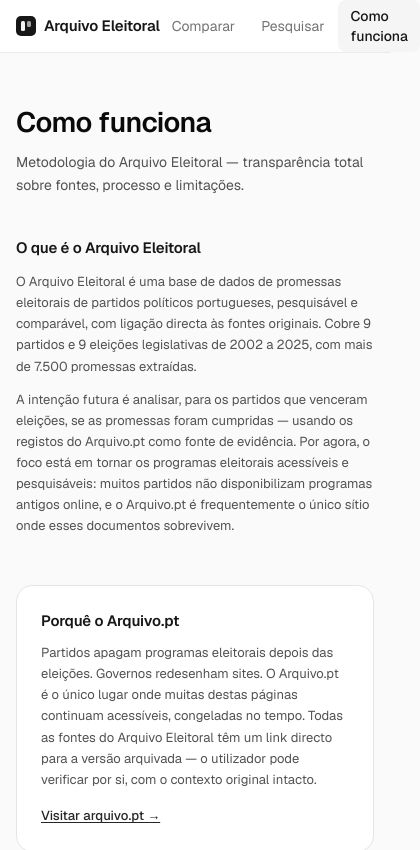
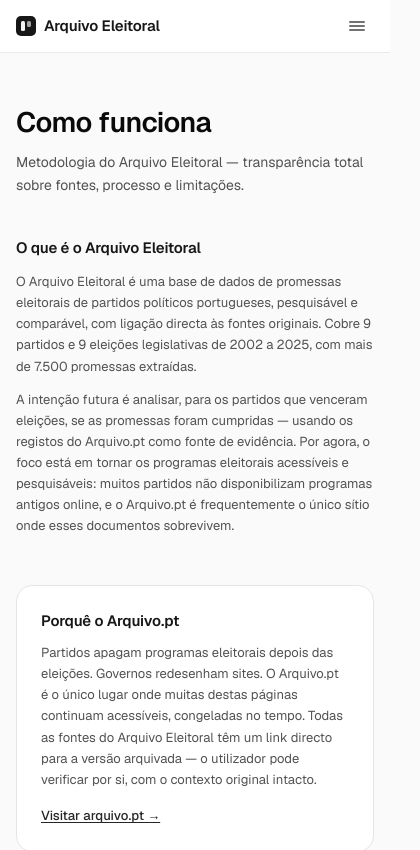
Before and after one commit to filipagr/prometido, a Next.js app in the folder frontend/: page /como-funciona in a window 390 px wide. Shown: the top 850 px of the page, 420 px wide, since content can reach past the window. Built offline with nearby package versions, Linux system fonts and the light colour scheme.

Commit message:
ui: mobile menu hamburger, hero heading menor em mobile

```diff
--- a/frontend/app/page.tsx
+++ b/frontend/app/page.tsx
@@ -71,7 +71,7 @@
             Em breve — todas as legislativas desde 1975
           </div>
 
-          <h1 className="text-[2.75rem] sm:text-5xl font-semibold text-neutral-950 mb-4 tracking-[-0.03em] leading-[1.15]">
+          <h1 className="text-[2rem] sm:text-[2.75rem] lg:text-5xl font-semibold text-neutral-950 mb-4 tracking-[-0.03em] leading-[1.15]">
             O que prometeram.
             <br />
             Onde está escrito.
--- a/frontend/components/NavLinks.tsx
+++ b/frontend/components/NavLinks.tsx
@@ -2,6 +2,7 @@
 
 import Link from "next/link";
 import { usePathname } from "next/navigation";
+import { useState, useEffect } from "react";
 
 const links = [
   { href: "/compare", label: "Comparar" },
@@ -11,13 +12,27 @@
 
 export default function NavLinks() {
   const pathname = usePathname();
+  const [open, setOpen] = useState(false);
+
+  // Close on route change
+  useEffect(() => { setOpen(false); }, [pathname]);
+
+  // Close on outside click
+  useEffect(() => {
+    if (!open) return;
+    const handler = () => setOpen(false);
+    document.addEventListener("click", handler);
+    return () => document.removeEventListener("click", handler);
+  }, [open]);
 
   function isActive(href: string) {
     return pathname === href || (href !== "/" && pathname.startsWith(href));
   }
 
   return (
-    <nav className="flex items-center gap-0.5 text-sm">
+    <>
+      {/* Desktop nav */}
+      <nav className="hidden sm:flex items-center gap-0.5 text-sm">
         {links.map(({ href, label }) => (
           <Link
             key={href}
@@ -32,5 +47,43 @@
           </Link>
         ))}
       </nav>
+
+      {/* Mobile hamburger */}
+      <div className="sm:hidden relative" onClick={(e) => e.stopPropagation()}>
+        <button
+          onClick={() => setOpen((v) => !v)}
+          className="p-2 rounded-lg text-neutral-500 hover:text-neutral-800 hover:bg-neutral-50 transition-colors"
+          aria-label="Menu"
+        >
+          {open ? (
+            <svg width="18" height="18" viewBox="0 0 18 18" fill="none">
+              <path d="M2 2L16 16M16 2L2 16" stroke="currentColor" strokeWidth="2" strokeLinecap="round"/>
+            </svg>
+          ) : (
+            <svg width="18" height="18" viewBox="0 0 18 18" fill="none">
+              <path d="M2 5h14M2 9h14M2 13h14" stroke="currentColor" strokeWidth="2" strokeLinecap="round"/>
+            </svg>
+          )}
+        </button>
+
+        {open && (
+          <div className="absolute right-0 top-full mt-1 w-48 bg-white border border-neutral-200 rounded-xl shadow-lg py-1 z-50">
+            {links.map(({ href, label }) => (
+              <Link
+                key={href}
+                href={href}
+                className={`block px-4 py-2.5 text-[14px] transition-colors duration-150 ${
+                  isActive(href)
+                    ? "text-neutral-900 font-medium bg-neutral-50"
+                    : "text-neutral-600 hover:text-neutral-900 hover:bg-neutral-50"
+                }`}
+              >
+                {label}
+              </Link>
+            ))}
+          </div>
+        )}
+      </div>
+    </>
   );
 }
```
Lines whose indentation alone changed are shown as unchanged.
